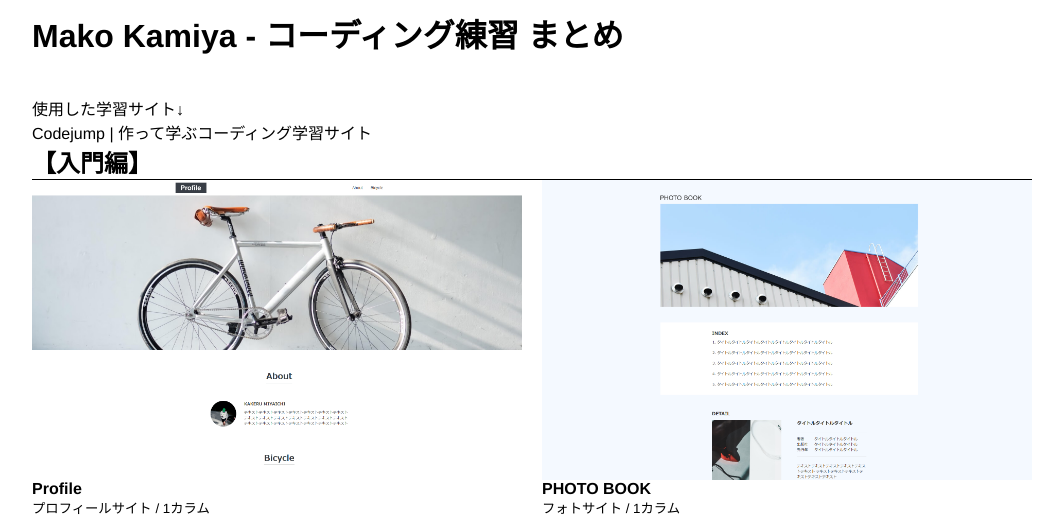
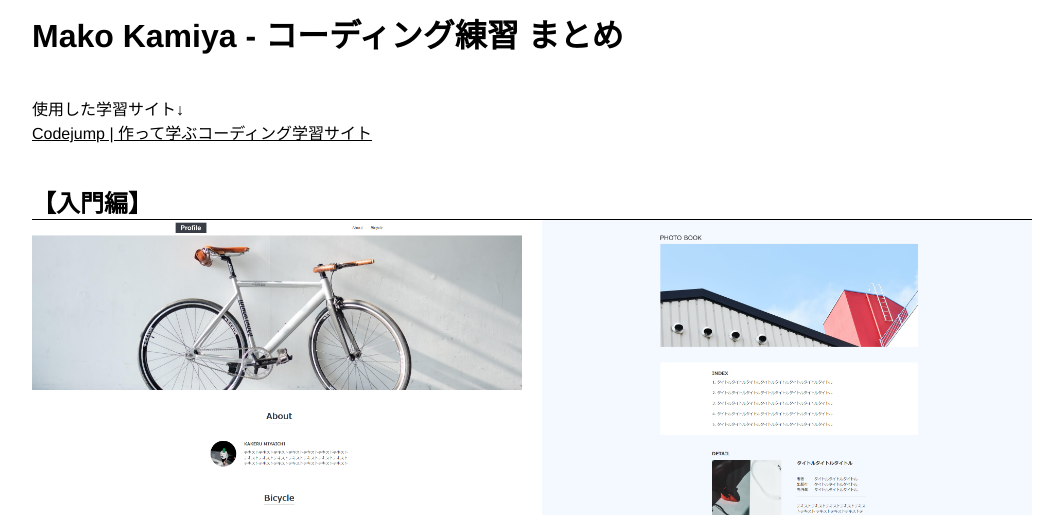
Before and after one commit to makowithyou/CodingPractice, a plain HTML site: page index.html in a window 1280 px wide. Shown: the top 515 px of the page, without its empty margins (108-1171 px from the left). Drawn offline with Linux system fonts and the light colour scheme.

Commit message:
Update style.css

```diff
--- a/style.css
+++ b/style.css
@@ -38,11 +38,17 @@ a:hover {
     opacity: 0.7;
     transition: 0.5s;
 }
+a.sankou_site {
+    text-decoration: underline;
+}
 .container {
     max-width: 1000px;
     margin: 0 auto;
     box-sizing: content-box;
     padding: 10px;
+}
+section {
+    margin: 40px 0;
 }
 .items {
     display: grid;
```
